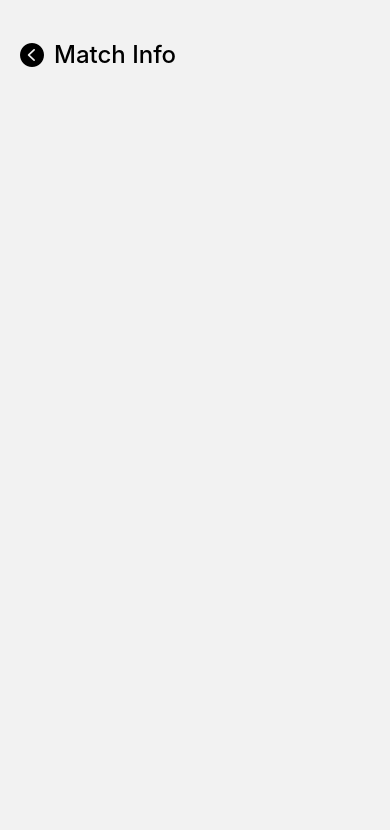
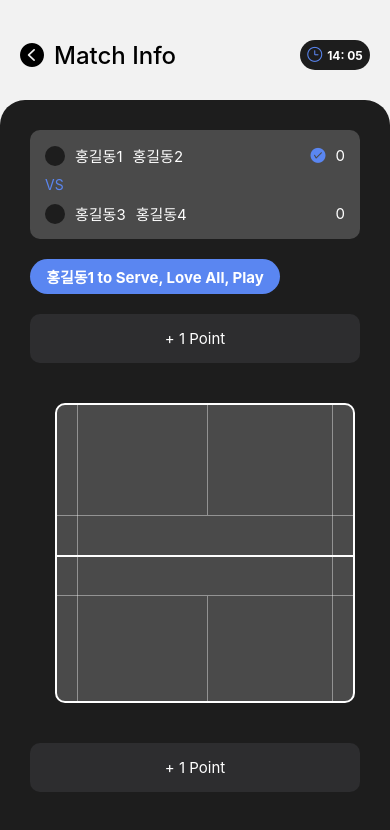
Before and after one commit to peaceRyun/cocktime, a React Native app: screen /MatchInfoS in a window 390 px wide. Shown: the top 830 px of the page. Built offline with nearby package versions, Linux system fonts and the light colour scheme.

Commit message:
matchinfo화면 마크업 구현1(코트 반 완성)

```diff
--- a/src/screens/MatchInfoScreen.js
+++ b/src/screens/MatchInfoScreen.js
@@ -1,14 +1,72 @@
-import { View, Text, StyleSheet, TouchableOpacity } from 'react-native';
+import { View, Text, StyleSheet, TouchableOpacity, Dimensions } from 'react-native';
 import AntDesign from '@expo/vector-icons/AntDesign';
+
+const screenHeight = Dimensions.get('window').height - 100;
 
 export default function MatchInfoScreen({ navigation }) {
     return (
         <View style={styles.container}>
             <View style={styles.headerCont}>
-                <TouchableOpacity onPress={() => navigation.goBack()}>
-                    <AntDesign name='leftcircle' size={24} color='black' />
-                </TouchableOpacity>
-                <Text style={styles.h2}>Match Info</Text>
+                <View style={styles.headerLeft}>
+                    <TouchableOpacity onPress={() => navigation.goBack()}>
+                        <AntDesign name='leftcircle' size={24} color='black' />
+                    </TouchableOpacity>
+                    <Text style={styles.h2}>Match Info</Text>
+                </View>
+                <View style={styles.clockLabel}>
+                    <AntDesign name='clockcircleo' size={15} color='#5A86F1' />
+                    <Text style={{ color: '#fff', fontSize: 12, fontWeight: 700 }}>14: 05</Text>
+                </View>
+            </View>
+            <View style={styles.matchCont}>
+                <View style={styles.scoreCont}>
+                    <View style={styles.teamCont}>
+                        <View style={styles.leftCont}>
+                            <View style={styles.countryCont}></View>
+                            <Text style={{ color: '#fff', fontSize: 15 }}>홍길동1</Text>
+                            <Text style={{ color: '#fff', fontSize: 15 }}>홍길동2</Text>
+                        </View>
+                        <View style={styles.rightCont}>
+                            <AntDesign name='checkcircle' size={15} color='#5A86F1' />
+                            <Text style={{ color: '#fff', fontSize: 15 }}>0</Text>
+                        </View>
+                    </View>
+                    <Text style={{ color: '#5A86F1', fontSize: 14 }}>VS</Text>
+                    <View style={styles.teamCont}>
+                        <View style={styles.leftCont}>
+                            <View style={styles.countryCont}></View>
+                            <Text style={{ color: '#fff', fontSize: 15 }}>홍길동3</Text>
+                            <Text style={{ color: '#fff', fontSize: 15 }}>홍길동4</Text>
+                        </View>
+                        <View style={styles.rightCont}>
+                            <Text style={{ color: '#fff', fontSize: 15 }}>0</Text>
+                        </View>
+                    </View>
+                </View>
+                <View style={styles.introCont}>
+                    <Text style={{ fontWeight: 700, fontSize: 15, color: '#fff' }}>
+                        홍길동1 to Serve, Love All, Play
+                    </Text>
+                </View>
+                <View style={styles.playCont}>
+                    <TouchableOpacity style={styles.plusPointCont}>
+                        <Text style={[{ color: '#fff', fontSize: 15 }]}>+ 1 Point</Text>
+                    </TouchableOpacity>
+                    <View style={styles.courtCont}>
+                        <View style={styles.vLineLeft}></View>
+                        <View style={styles.vLineRight}></View>
+                        <View style={styles.topSec}></View>
+                        <View style={styles.vLineTopHalf}></View>
+                        <View style={styles.hLineTop}></View>
+                        <View style={styles.hLineThick}></View>
+                        <View style={styles.hLineBottom}></View>
+                        <View style={styles.vLineBottomHalf}></View>
+                        <View style={styles.bottomSec}></View>
+                    </View>
+                    <TouchableOpacity style={styles.plusPointCont}>
+                        <Text style={[{ color: '#fff', fontSize: 15 }]}>+ 1 Point</Text>
+                    </TouchableOpacity>
+                </View>
             </View>
         </View>
     );
@@ -20,9 +78,161 @@ const styles = StyleSheet.create({
         display: 'flex',
         flexDirection: 'row',
         alignItems: 'center',
-        gap: 10,
+        justifyContent: 'space-between',
         marginTop: 40,
         marginHorizontal: 20,
     },
+    headerLeft: { display: 'flex', flexDirection: 'row', alignItems: 'center', gap: 10 },
     h2: { fontSize: 24, fontWeight: 500 },
+    clockLabel: {
+        backgroundColor: '#1d1d1d',
+        width: 70,
+        height: 30,
+        borderRadius: 20,
+        display: 'flex',
+        flexDirection: 'row',
+        alignItems: 'center',
+        justifyContent: 'center',
+        gap: 5,
+    },
+    matchCont: {
+        padding: 30,
+        height: screenHeight,
+        backgroundColor: '#1d1d1d',
+        position: 'absolute',
+        bottom: 0,
+        left: 0,
+        right: 0,
+        zIndex: 10,
+        borderTopRightRadius: 25,
+        borderTopLeftRadius: 25,
+        display: 'flex',
+        gap: 20,
+    },
+    scoreCont: {
+        padding: 15,
+        backgroundColor: '#4a4a4a',
+        borderRadius: 10,
+        display: 'flex',
+        gap: 10,
+        // justifyContent: 'start',
+    },
+    teamCont: {
+        display: 'flex',
+        flexDirection: 'row',
+        alignItems: 'center',
+        justifyContent: 'space-between',
+    },
+    countryCont: {
+        width: 20,
+        height: 20,
+        borderRadius: 100,
+        backgroundColor: '#1D1D1D',
+        position: 'relative',
+    },
+    leftCont: {
+        display: 'flex',
+        flexDirection: 'row',
+        alignItems: 'center',
+        gap: 10,
+    },
+    rightCont: {
+        display: 'flex',
+        flexDirection: 'row',
+        alignItems: 'center',
+        gap: 10,
+    },
+    introCont: {
+        width: 250,
+        paddingVertical: 7,
+        paddingHorizontal: 15,
+        backgroundColor: '#5A86F1',
+        borderRadius: 20,
+        display: 'flex',
+        flexDirection: 'row',
+        alignItems: 'center',
+        justifyContent: 'center',
+    },
+    playCont: {
+        display: 'flex',
+        gap: 20,
+    },
+    plusPointCont: {
+        backgroundColor: '#2D2D2F',
+        paddingVertical: 15,
+        display: 'flex',
+        alignItems: 'center',
+        justifyContent: 'center',
+        borderRadius: 10,
+    },
+    courtCont: {
+        width: 300,
+        height: 300,
+        backgroundColor: '#4A4A4A',
+        borderRadius: 10,
+        borderWidth: 2,
+        borderColor: '#fff',
+        marginVertical: 20,
+        marginLeft: 25,
+    },
+    topSec: {
+        flex: 1,
+    },
+    bottomSec: {
+        flex: 1,
+    },
+    hLineThick: { position: 'absolute', top: 150, zIndex: 10, width: '100%', height: 2, backgroundColor: '#fff' },
+    hLineTop: {
+        position: 'absolute',
+        top: 110,
+        zIndex: 10,
+        width: '100%',
+        height: 1,
+        backgroundColor: '#fff',
+        opacity: 0.4,
+    },
+    hLineBottom: {
+        position: 'absolute',
+        top: 190,
+        zIndex: 10,
+        width: '100%',
+        height: 1,
+        backgroundColor: '#fff',
+        opacity: 0.4,
+    },
+    vLineLeft: {
+        position: 'absolute',
+        left: 20,
+        zIndex: 10,
+        width: 1,
+        height: '100%',
+        backgroundColor: '#fff',
+        opacity: 0.4,
+    },
+    vLineRight: {
+        position: 'absolute',
+        right: 20,
+        zIndex: 10,
+        width: 1,
+        height: '100%',
+        backgroundColor: '#fff',
+        opacity: 0.4,
+    },
+    vLineTopHalf: {
+        position: 'absolute',
+        left: 150,
+        width: 1,
+        height: 110,
+        backgroundColor: '#fff',
+        opacity: 0.4,
+    },
+    vLineBottomHalf: {
+        position: 'absolute',
+        left: 150,
+        bottom: 0,
+        width: 1,
+        height: 105,
+        backgroundColor: '#fff',
+        opacity: 0.4,
+    },
 });
```
